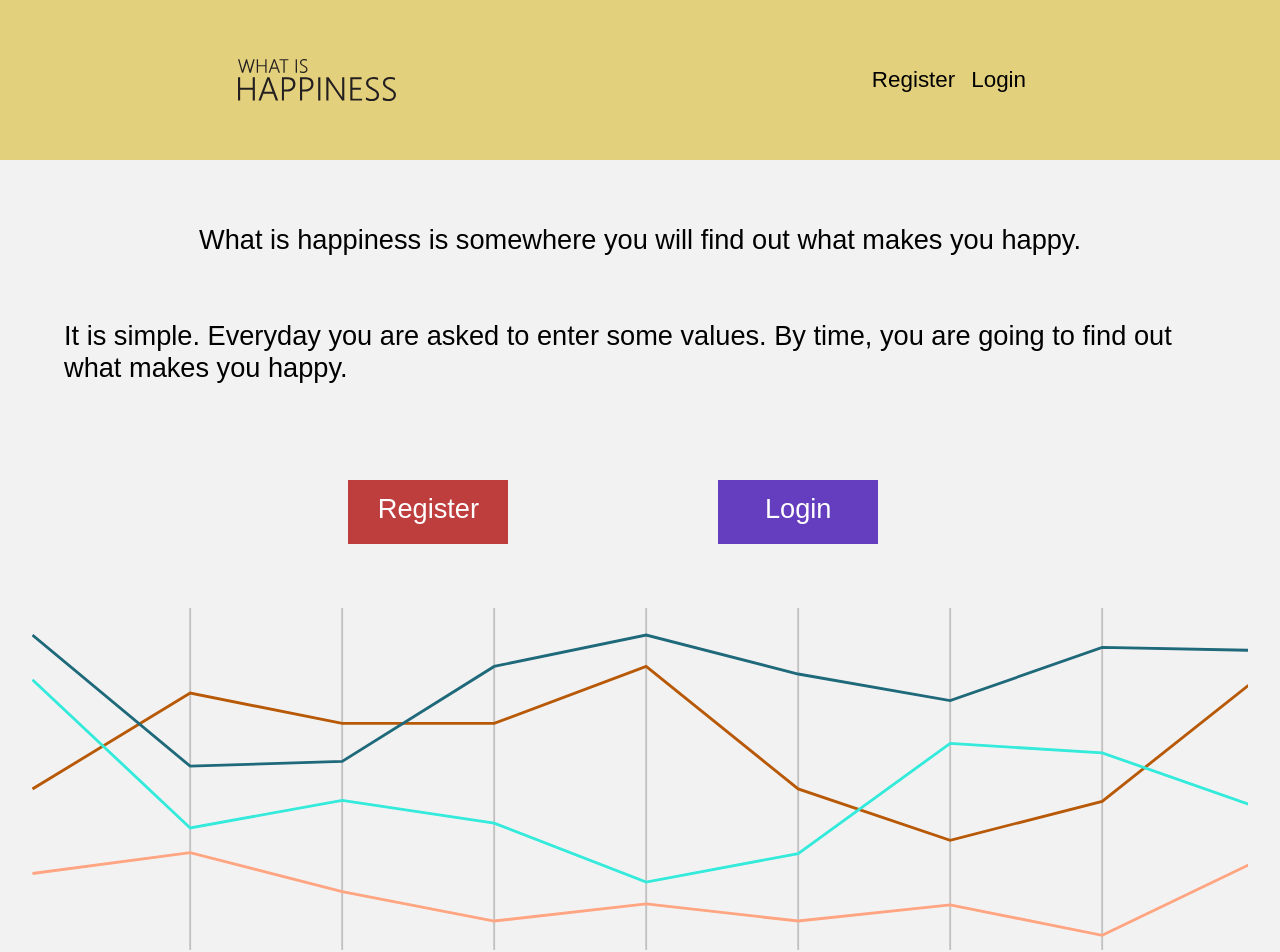
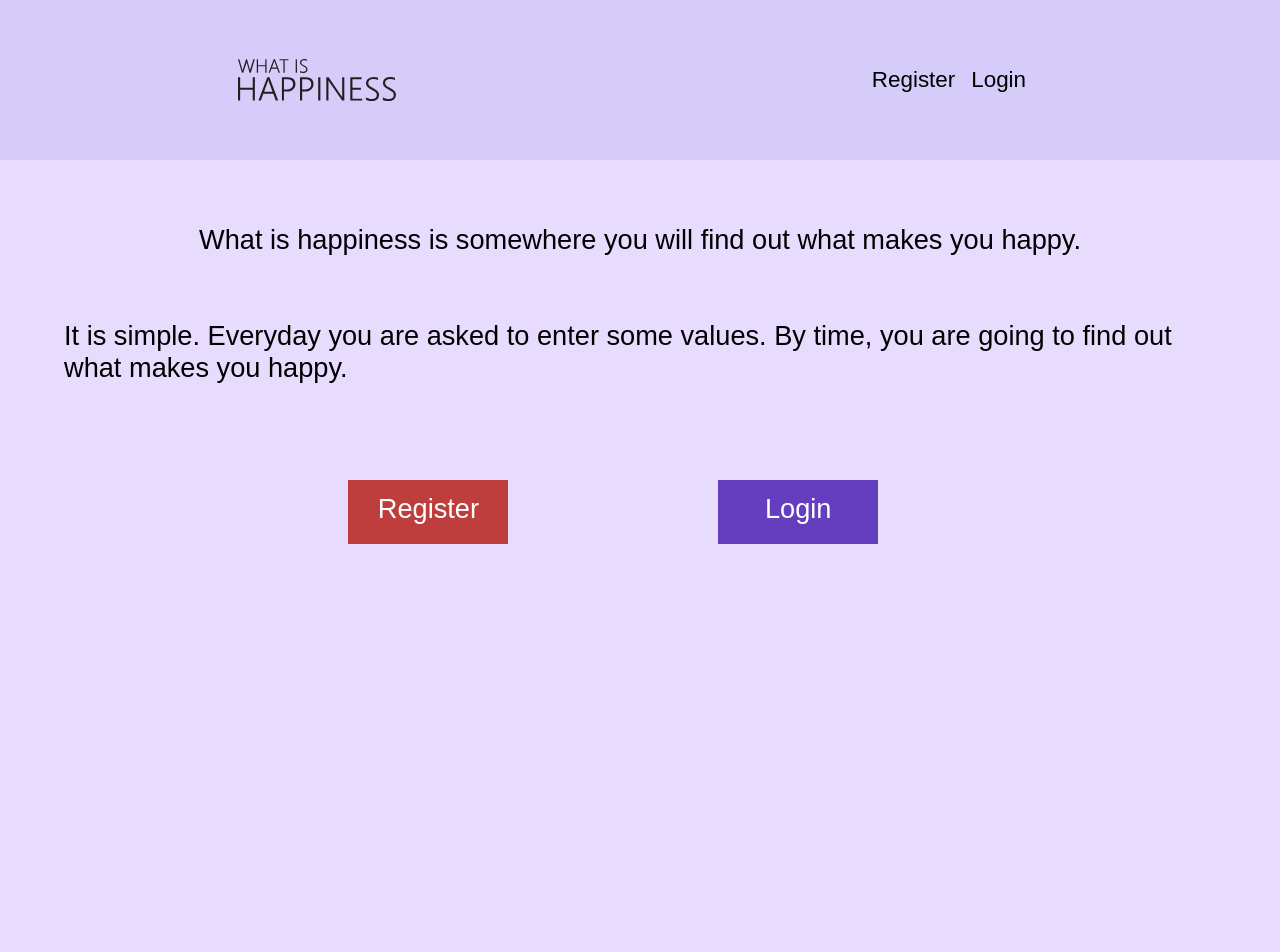
Before and after one commit to Mert18/happiness-record-client, a React (Create React App) app: page / in a window 1280 px wide. Shown: the top 952 px of the page. After the commit the page ends 800 px from the top, so only its background shows below. Built offline with nearby package versions, Linux system fonts and the light colour scheme; no server answers; a web font is replaced by a local one.

Commit message:
hehe buga bak

```diff
--- a/src/App.js
+++ b/src/App.js
@@ -2,8 +2,6 @@ import React from 'react'
 import Layout from './core/Layout'
 import { Link } from 'react-router-dom'
 import './styles/app.css'
-
-import HomeGraph from './components/HomeGraph'
 
 const App = () => {
   return (
@@ -28,9 +26,6 @@ const App = () => {
             Login
           </Link>
         </div>
-        <div className="app-main">
-          <HomeGraph />
-        </div>
       </div>
     </Layout>
   )
--- a/src/components/HomeGraph.js
+++ /dev/null
@@ -1,72 +0,0 @@
-import React, { useState, useEffect } from 'react'
-import '../styles/components.css'
-import randomColor from 'randomcolor'
-
-const HomeGraph = () => {
-  const [color1, setColor1] = useState('black')
-  const [color2, setColor2] = useState('yellow')
-  const [color3, setColor3] = useState('green')
-  const [color4, setColor4] = useState('red')
-
-  useEffect(() => {
-    setTimeout(() => {
-      setColor1(randomColor())
-      setColor2(randomColor())
-      setColor3(randomColor())
-      setColor4(randomColor())
-    }, 2000)
-  }, [color1])
-  return (
-    <div className="homegraph">
-      <svg viewBox="0 0 1280 360">
-        <g stroke="black" strokeWidth="2" strokeOpacity="20%">
-          <line x1="166.5" x2="166.5" y2="360" />
-        </g>
-        <g stroke="black" strokeWidth="2" strokeOpacity="20%">
-          <line x1="326.5" x2="326.5" y2="360" />
-        </g>
-        <g stroke="black" strokeWidth="2" strokeOpacity="20%">
-          <line x1="486.5" x2="486.5" y2="360" />
-        </g>
-        <g stroke="black" strokeWidth="2" strokeOpacity="20%">
-          <line x1="646.5" x2="646.5" y2="360" />
-        </g>
-        <g stroke="black" strokeWidth="2" strokeOpacity="20%">
-          <line x1="806.5" x2="806.5" y2="360" />
-        </g>
-        <g stroke="black" strokeWidth="2" strokeOpacity="20%">
-          <line x1="966.5" x2="966.5" y2="360" />
-        </g>
-        <g stroke="black" strokeWidth="2" strokeOpacity="20%">
-          <line x1="1126.5" x2="1126.5" y2="360" />
-        </g>
-        <polyline
-          fill="none"
-          stroke={color1}
-          strokeWidth="3"
-          points="0.5 190.5 166.5 89.5 326.5 121.5 486.5 121.5 646.5 61.5 806.5 190.5 966.5 244.5 1126.5 203.5 1280.5 81.5"
-        />
-        <polyline
-          fill="none"
-          stroke={color2}
-          strokeWidth="3"
-          points="0.5 75.5 166.5 231.5 326.5 202.5 486.5 226.5 646.5 288.5 806.5 258.5 966.5 142.5 1126.5 152.5 1280.5 206.5"
-        />
-        <polyline
-          fill="none"
-          stroke={color3}
-          strokeWidth="3"
-          points="0.5 279.5 166.5 257.5 326.5 298.5 486.5 329.5 646.5 311.5 806.5 329.5 966.5 312.5 1126.5 344.5 1280.5 270.5"
-        />
-        <polyline
-          fill="none"
-          stroke={color4}
-          strokeWidth="3"
-          points="0.5 28.5 166.5 166.5 326.5 161.5 486.5 61.5 646.5 28.5 806.5 69.5 966.5 97.5 1126.5 41.5 1280.5 44.5"
-        />
-      </svg>
-    </div>
-  )
-}
-
-export default HomeGraph
--- a/src/screens/RegisterScreen.js
+++ b/src/screens/RegisterScreen.js
@@ -12,6 +12,9 @@ const RegisterScreen = ({ setAuth }) => {
   const onSubmitForm = async (e) => {
     e.preventDefault()
     try {
+      if (password !== password2) {
+        setMessage('Passwords do not match.')
+      } else {
         const body = { email, password, name }
         const response = await fetch(
           `${process.env.REACT_APP_API_URL}/authentication/register`,
@@ -30,6 +33,7 @@ const RegisterScreen = ({ setAuth }) => {
           setAuth(true)
         } else {
           setAuth(false)
+        }
       }
     } catch (err) {
       console.error(err.message)
--- a/src/styles/app.css
+++ b/src/styles/app.css
@@ -1,7 +1,6 @@
 .app {
   display: grid;
   grid-template-columns: repeat(24, 1fr);
-  min-height: 80vh;
   font-size: 1.7rem;
 }
 
--- a/src/styles/components.css
+++ /dev/null
@@ -1,4 +0,0 @@
-
-.homegraph svg polyline {
-  transition: all .5s;
-}
--- a/src/styles/globals.css
+++ b/src/styles/globals.css
@@ -10,7 +10,7 @@
 
 body {
   font-family: 'Ruluko', sans-serif;
-  background-color: rgba(243, 242, 242, 0.938);
+  background-color: #e7dcfd;
 }
 
 .nav {
@@ -18,7 +18,7 @@ body {
   justify-content: space-around;
   align-items: center;
   height: 20vh;
-  background-color: rgba(218, 187, 51, 0.616);
+  background-color: rgba(41, 59, 219, 0.096);
 }
 .nav-logo img {
   display: block;
```
Lines whose indentation alone changed are shown as unchanged.
